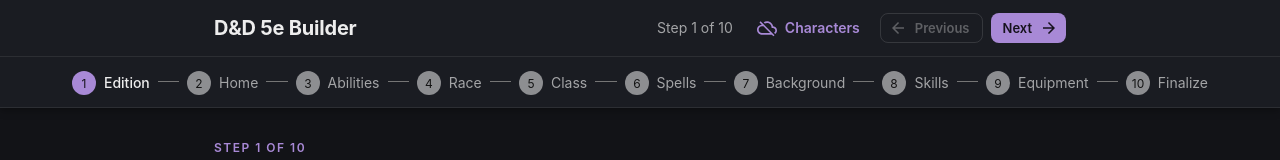
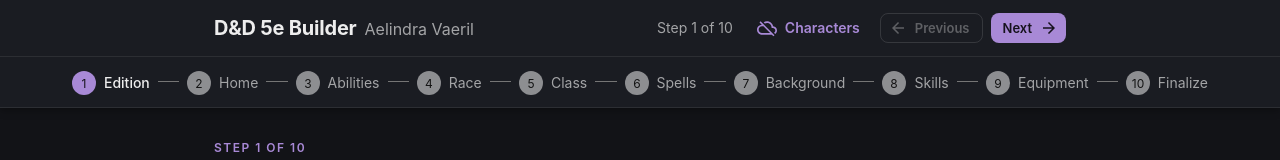
Before and after one commit to FreyjaShelton/dndBuilder, a React (Create React App) app: page /#/ in a window 1280 px wide. Shown: the top 160 px of the page. Built offline with nearby package versions, Linux system fonts and the light colour scheme.

Commit message:
add character name to header

```diff
--- a/src/pages/navBar/NavBar.js
+++ b/src/pages/navBar/NavBar.js
@@ -67,6 +67,7 @@ export default function NavBar() {
 	const location = useLocation();
 	const navigate = useNavigate();
 	const { character } = useCharacter();
+	const characterName = character.info?.name?.trim() || 'Unnamed character';
 	const pages = getWizardSteps(character);
 	const stepLabel = (page) => (page === 'Race' ? getEditionData(character.edition).raceLabel : page);
 
@@ -120,15 +121,26 @@ export default function NavBar() {
 						>
 							<MenuIcon />
 						</IconButton>
+						{/* the app name, then the character being edited: beside it, or under it on a phone; cut short with … if it still doesn't fit */}
+						<Box sx={{ display: 'flex', flexDirection: { xs: 'column', sm: 'row' }, alignItems: { xs: 'flex-start', sm: 'baseline' }, columnGap: 1, flexGrow: 1, minWidth: 0 }}>
 							<Typography
 								variant="h6"
 								component="a"
 								href="#/home"
 								noWrap
-							sx={{ color: 'text.primary', textDecoration: 'none', fontWeight: 700, flexGrow: 1, minWidth: 0, fontSize: { xs: '1.05rem', sm: '1.25rem' } }}
+								sx={{ color: 'text.primary', textDecoration: 'none', fontWeight: 700, flexShrink: 0, lineHeight: { xs: 1.25, sm: 1.6 }, fontSize: { xs: '1.05rem', sm: '1.25rem' } }}
 							>
 								D&D 5e Builder
 							</Typography>
+							<Typography
+								noWrap
+								title={characterName}
+								data-testid="header-character-name"
+								sx={{ color: 'text.secondary', minWidth: 0, maxWidth: '100%', lineHeight: { xs: 1.25, sm: 1.5 }, fontSize: { xs: '0.8rem', sm: '1rem' }, fontStyle: character.info?.name ? 'normal' : 'italic' }}
+							>
+								{characterName}
+							</Typography>
+						</Box>
 						<Typography variant="body2" sx={{ color: 'text.secondary', display: { xs: 'none', lg: 'block' }, marginRight: 1 }}>
 							Step {currentIndex + 1} of {pages.length}
 						</Typography>
```
Lines whose indentation alone changed are shown as unchanged.
